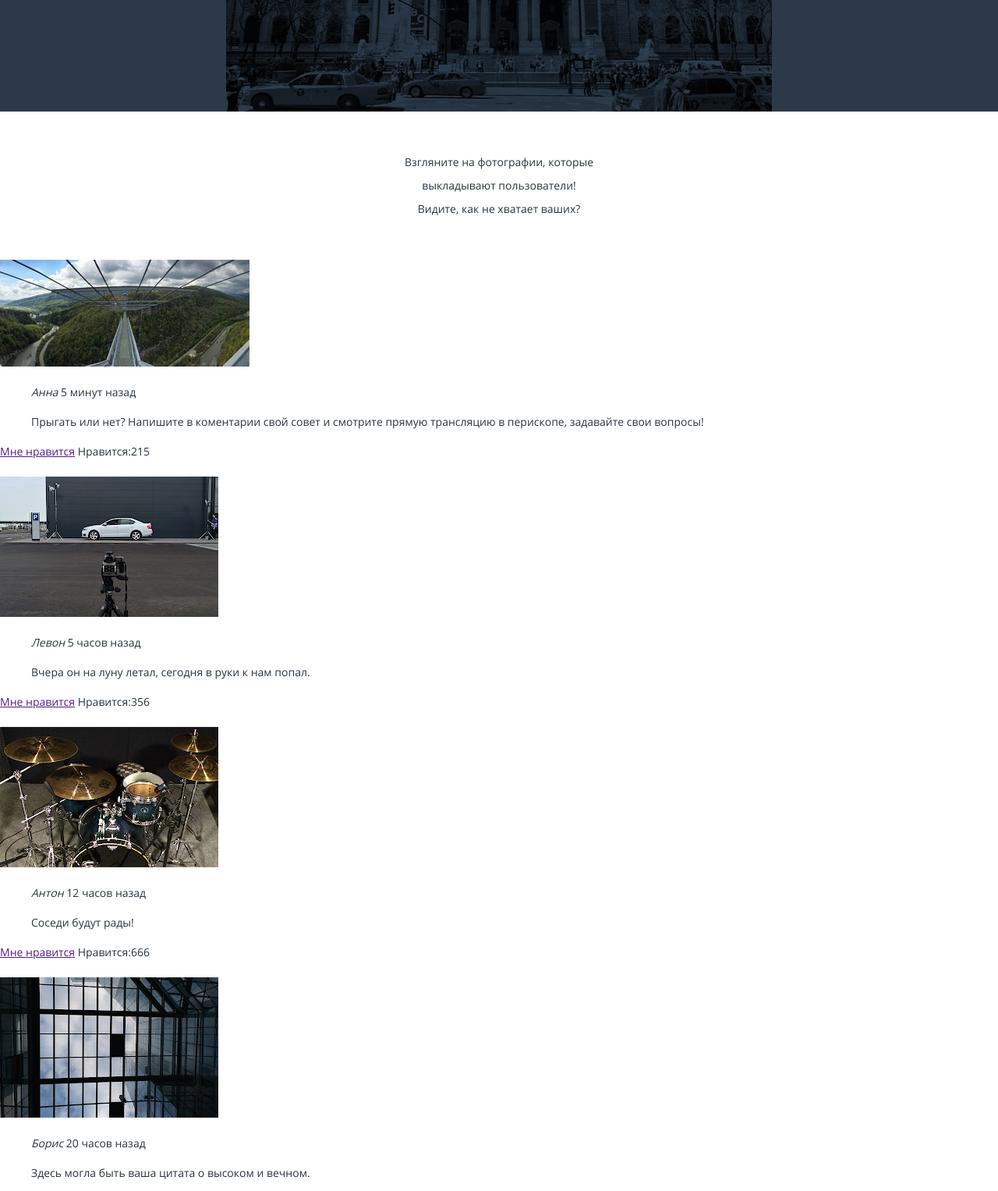
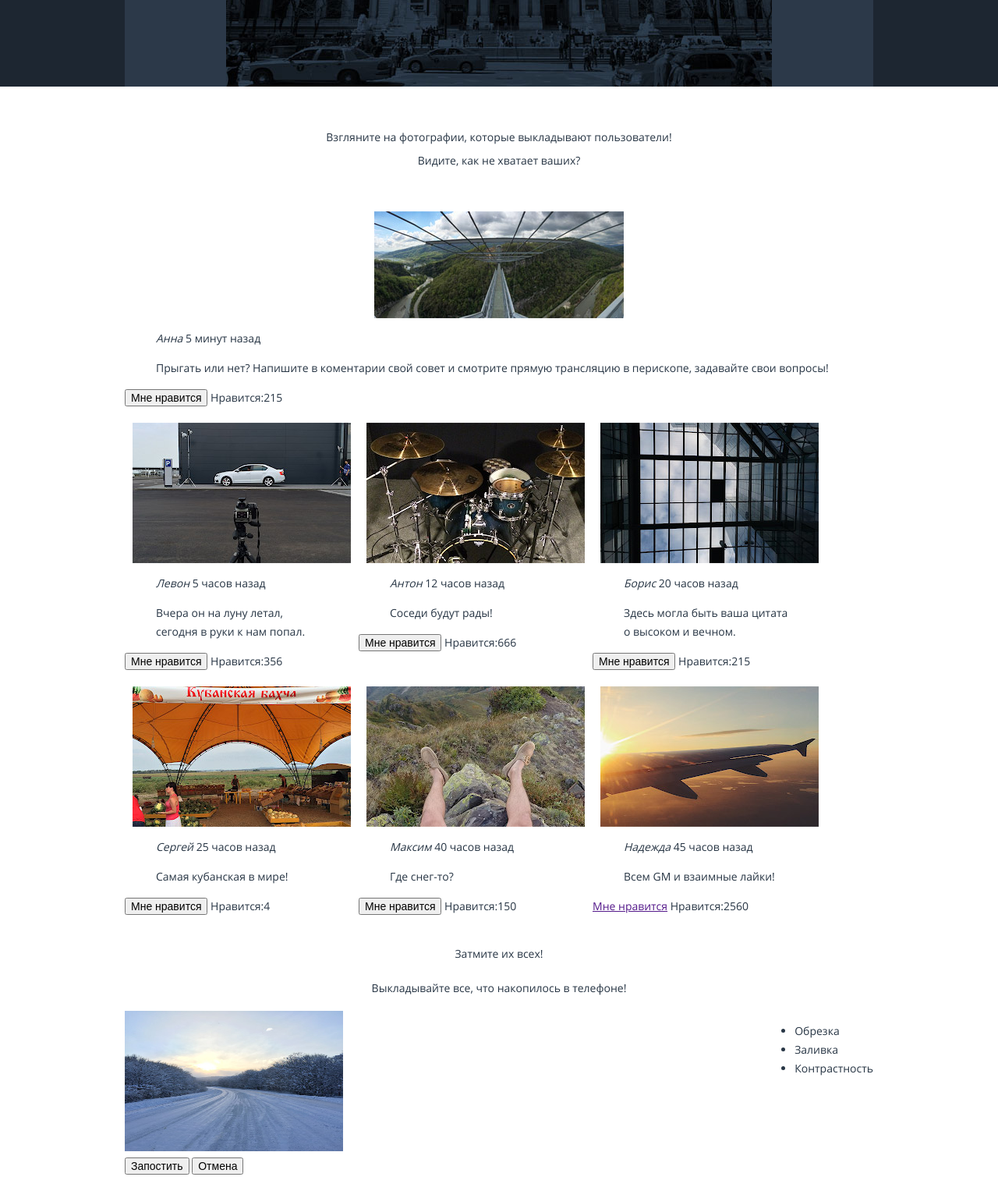
Before and after one commit to kmyagkov/144854-pink, a website: page photo.html in a window 1280 px wide. Shown: the part 181-1708 px from the top of the page at 78% size. Drawn offline with nearby package versions, Linux system fonts and the light colour scheme; files that its build step writes are made by us from their sources.

Commit message:
Адаптивная верстка фотогалереи

```diff
--- a/photo.html
+++ b/photo.html
@@ -7,6 +7,13 @@
   </head>
   <body>
     <header class="page-header">
+      <div class="page-header__wrapper">
+        <div class="page-header__inner">
+          <div class="logo logo--page-header">
+            <a href="index.html">
+              <img src="img/logo-pink-white-mobile.svg" width="310" height="95" alt="PINK logo">
+            </a>
+          </div>
           <nav class="main-menu">
             <button class="main-menu__toggle" type="button">Открыть меню</button>
             <ul class="main-menu__list">
@@ -24,18 +31,16 @@
               </li>
             </ul>
           </nav>
-      <div class="logo logo--page-header">
-        <a href="index.html">
-          <img src="img/logo-pink-white-mobile.svg" width="310" height="95" alt="PINK logo">
-        </a>
         </div>
         <section class="intro intro--inner-page">
           <h1 class="intro__title">
             Фотографии пользователей
           </h1>
         </section>
+      </div>
     </header>
     <main>
+      <div class="wrapper">
         <section class="gallery">
           <h2 class="visually-hidden">
             Галерея
@@ -61,8 +66,8 @@
               </blockquote>
               <footer class="gallery-item__footer">
                 <div class="likes">
-                <a class="btn btn--like" href="">Мне нравится</a>
-                Нравится:<span class="gallery-item__likes-count">215</span>
+                  <button class="likes-btn" href="">Мне нравится</button>
+                  Нравится:<span class="likes__count">215</span>
                 </div>
               </footer>
             </div>
@@ -85,8 +90,8 @@
               </blockquote>
               <footer class="gallery-item__footer">
                 <div class="likes">
-                <a class="btn btn--like" href="">Мне нравится</a>
-                Нравится:<span class="gallery-item__likes-count">356</span>
+                  <button class="likes__btn" href="">Мне нравится</button>
+                  Нравится:<span class="likes__count">356</span>
                 </div>
               </footer>
             </div>
@@ -109,8 +114,8 @@
               </blockquote>
               <footer class="gallery-item__footer">
                 <div class="likes">
-                <a class="btn btn--like" href="">Мне нравится</a>
-                Нравится:<span class="gallery-item__likes-count">666</span>
+                  <button class="likes__btn" href="">Мне нравится</button>
+                  Нравится:<span class="likes__count">666</span>
                 </div>
               </footer>
             </div>
@@ -133,8 +138,8 @@
               </blockquote>
               <footer class="gallery-item__footer">
                 <div class="likes">
-                <a class="btn btn--like" href="">Мне нравится</a>
-                Нравится:<span class="gallery-item__likes-count">215</span>
+                  <button class="likes__btn" href="">Мне нравится</button>
+                    Нравится:<span class="likes__count">215</span>
                 </div>
               </footer>
             </div>
@@ -157,8 +162,8 @@
               </blockquote>
               <footer class="gallery-item__footer">
                 <div class="likes">
-                <a class="btn btn--like" href="">Мне нравится</a>
-                Нравится:<span class="gallery-item__likes-count">4</span>
+                  <button class="likes__btn" href="">Мне нравится</button>
+                  Нравится:<span class="likes__count">4</span>
                 </div>
               </footer>
             </div>
@@ -181,8 +186,8 @@
               </blockquote>
               <footer class="gallery-item__footer">
                 <div class="likes">
-                <a class="btn btn--like" href="">Мне нравится</a>
-                Нравится:<span class="gallery-item__likes-count">150</span>
+                  <button class="likes__btn" href="">Мне нравится</button>
+                  Нравится:<span class="likes__count">150</span>
                 </div>
               </footer>
             </div>
@@ -205,70 +210,68 @@
               </blockquote>
               <footer class="gallery-item__footer">
                 <div class="likes">
-                <a class="btn btn--like" href="">Мне нравится</a>
-                Нравится:<span class="gallery-item__likes-count">2560</span>
+                  <a class="likes__btn" href="">Мне нравится</a>
+                  Нравится:<span class="likes__count">2560</span>
                 </div>
               </footer>
             </div>
           </article>
         </section>
         <section class="photo-post">
+          <div class="photo-post__wrapper">
             <p class="photo-post__intro">
               Затмите их всех!
             </p>
             <p class="photo-post__intro">
               Выкладывайте все, что накопилось в телефоне!
             </p>
-        <form class="form form--photo-post" action="" method="">
-          <div class="form__wrapper">
-            <div class="form__image">
+            <div class="photo-post__interface">
+              <div class="photo-post__image">
                 <img src="img/photo-7-mobile@1x.jpg" width="280" height="180" alt="photo7">
               </div>
-            <div class="form__photo-correct">
+              <div class="photo-post__photo-correct">
                 <ul>
                   <li>
-                  <input type="radio" name="photo-correct" value="crop-value" id="crop-value-label">
-                  <label for="crop-value-label">Обрезка</label>
-                  <div class="form__photo-correct-controls">
-                    <div clalass="form__photo-correct-scale">
-                      <div class="form__photo-correct-bar">
+                    Обрезка
+                    <div class="photo-post__photo-correct-controls">
+                      <div clalass="photo-post__photo-correct-scale">
+                        <div class="photo-post__photo-correct-bar">
                         </div>
                       </div>
-                    <div class="form__photo-correct-toggle">
+                      <div class="photo-post__photo-correct-toggle">
                       </div>
                    </div>
                   </li>
                   <li>
-                  <input type="radio" name="photo-correct" value="fill-value" id="fill-value-label">
-                  <label for="fill-value-label">Заливка</label>
-                  <div class="form__photo-correct-controls">
-                    <div clalass="form__photo-correct-scale">
-                      <div class="form__photo-correct-bar">
+                    Заливка
+                    <div class="photo-post__photo-correct-controls">
+                      <div clalass="photo-post__photo-correct-scale">
+                        <div class="photo-post__photo-correct-bar">
                         </div>
                       </div>
-                    <div class="form__photo-correct-toggle">
+                      <div class="photo-post__photo-correct-toggle">
                       </div>
                     </div>
                   </li>
                   <li>
-                  <input type="radio" name="photo-correct" value="contrast-value" id="contrast-value-label">
-                  <label for="contrast-value-label">Контрастность</label>
-                  <div class="form__photo-correct-controls">
-                    <div clalass="form__photo-correct-scale">
-                      <div class="form__photo-correct-bar">
+                    Контрастность
+                    <div class="photo-post__photo-correct-controls">
+                      <div clalass="photo-post__photo-correct-scale">
+                        <div class="photo-post__photo-correct-bar">
                         </div>
                       </div>
-                    <div class="form__photo-correct-toggle">
+                      <div class="photo-post__photo-correct-toggle">
                     </div>
                   </div>
                   </li>
                 </ul>
               </div>
             </div>
+          </div>
           <button class="btn btn--post" type="submit">Запостить</button>
           <button class="btn btn--cancel" type="reset">Отмена</button>
-        </form>
         </section>
+      </div>
     </main>
     <footer class="page-footer">
       <div class="page-footer__wrapper">
--- a/sass/blocks/gallery-item.scss
+++ b/sass/blocks/gallery-item.scss
@@ -3,7 +3,9 @@
 }
 
 .gallery__wrapper {
-  @include wrapper();
+  display: flex;
+  flex-direction: column;
+  justify-content: space-between;
 }
 
 .gallery__comment {
@@ -11,10 +13,20 @@
   background: #f2f2f2;
 }
 
-.gallery__photo {
+.gallery-item__photo {
   line-height: 0;
+  text-align: center;
 }
 
 .gallery__footer {
   background: #f2f2f2;
 }
+
+@media (min-width: 700px) {
+  .gallery-item {
+    width: 300px;
+    &--panorama {
+      width: 100%;
+    }
+  }
+}
--- a/sass/blocks/gallery.scss
+++ b/sass/blocks/gallery.scss
@@ -1,3 +1,8 @@
+.gallery {
+  display: flex;
+  flex-direction: column;
+}
+
 .gallery__intro {
   width: 245px;
   padding: 50px 0;
@@ -5,3 +10,13 @@
   text-align: center;
   line-height: 30px;
 }
+
+@media (min-width: 700px) {
+  .gallery {
+    flex-direction: row;
+    flex-wrap: wrap;
+  }
+  .gallery__intro {
+    width: 460px;
+  }
+}
--- a/sass/blocks/photo-post.scss
+++ b/sass/blocks/photo-post.scss
@@ -2,3 +2,15 @@
   line-height: 30px;
   text-align: center;
 }
+
+.photo-post__interface {
+  display: flex;
+  flex-direction: column;
+}
+
+@media (min-width: 700px) {
+  .photo-post__interface {
+    flex-direction: row;
+    justify-content: space-between;
+  }
+}
--- /dev/null
+++ b/sass/blocks/wrapper.scss
@@ -0,0 +1,3 @@
+.wrapper {
+  @include wrapper();
+}
--- a/sass/style.scss
+++ b/sass/style.scss
@@ -22,3 +22,4 @@
 @import "blocks/social-links-list.scss";
 @import "blocks/study.scss";
 @import "blocks/map.scss";
+@import "blocks/wrapper.scss";
```
Lines whose indentation alone changed are shown as unchanged.
